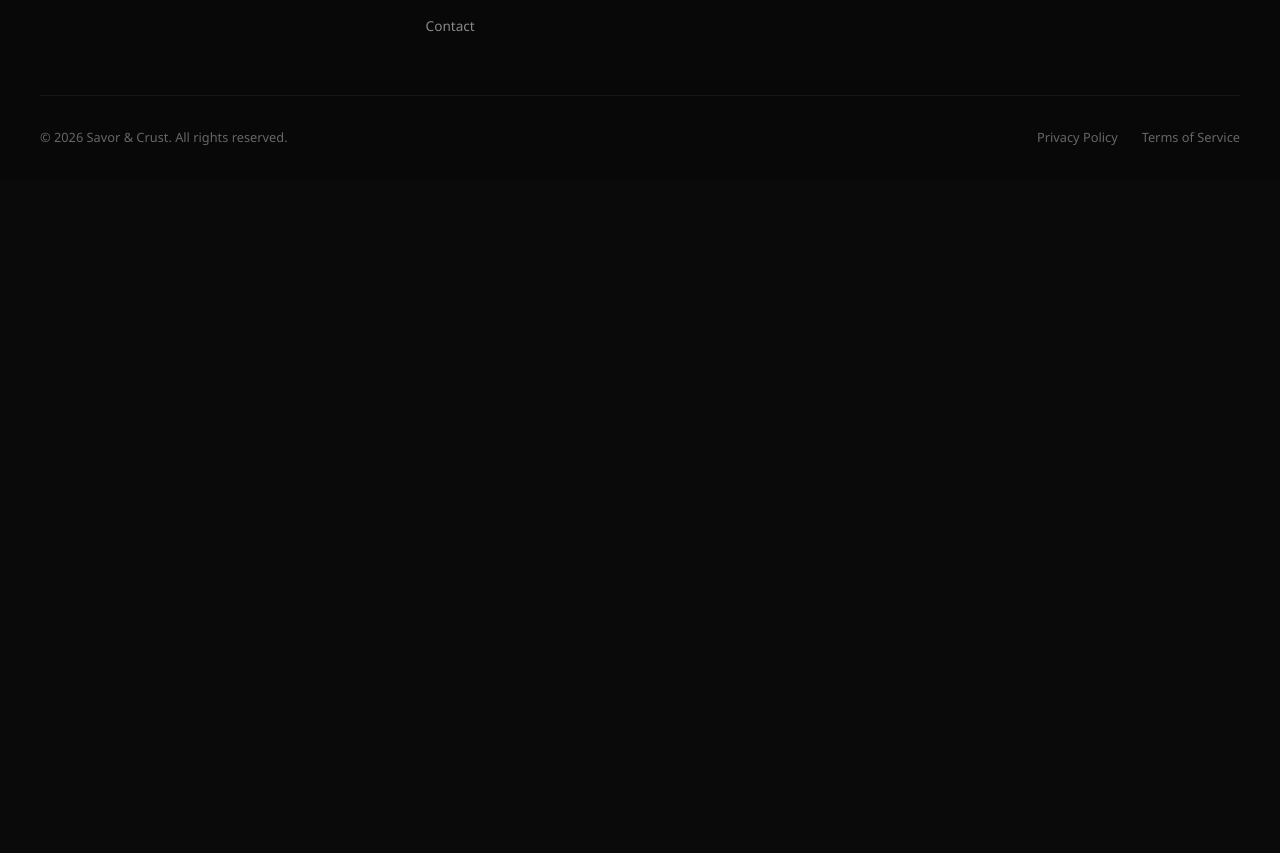
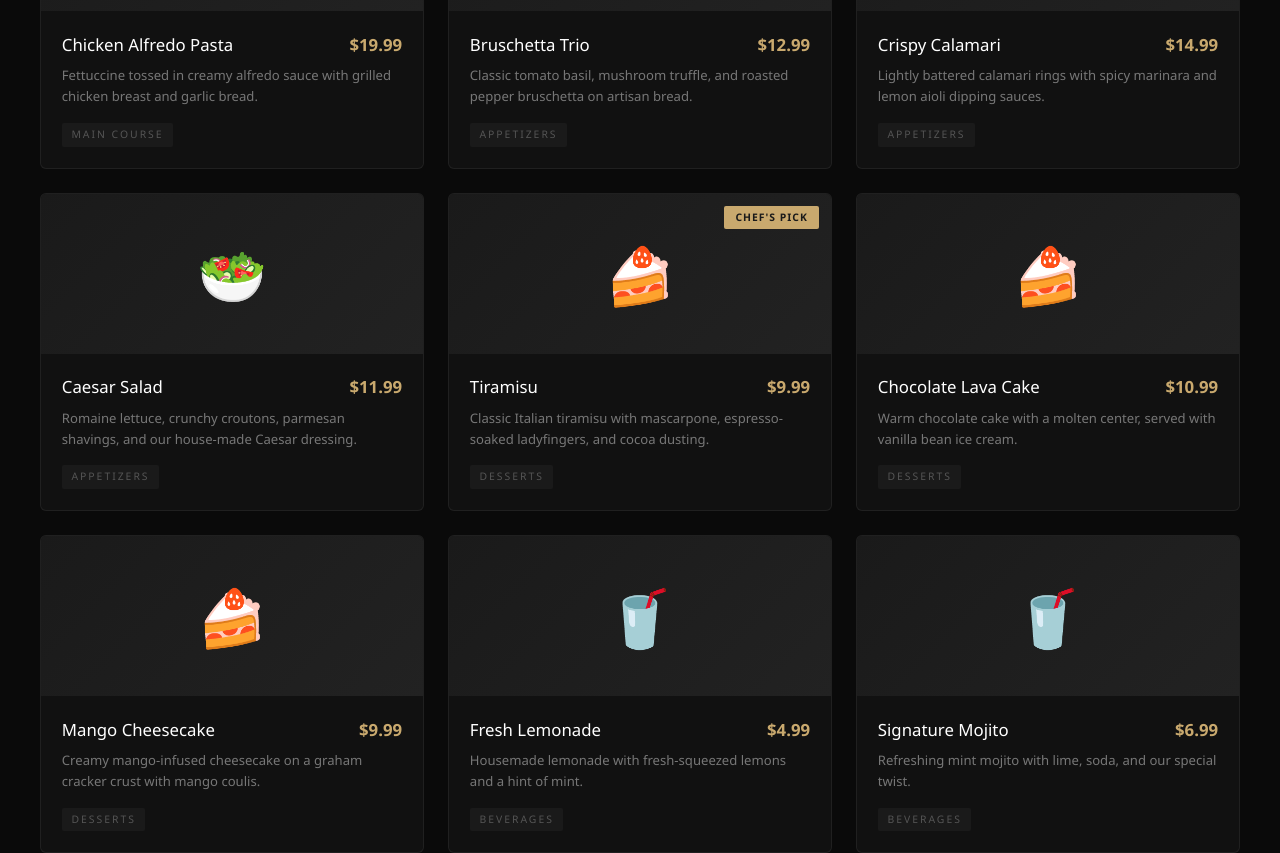
Before and after one commit to maq2008/SAVOR-AND-CRUST-RESTAURANT, a React (Vite) app in the folder frontend/: page /menu in a window 1280 px wide. Shown: the part 1042-1895 px from the top of the page. Before the commit the page ends 1221 px from the top, so only its background shows below. Built offline with nearby package versions, Linux system fonts and the light colour scheme; no server answers; a web font is replaced by a local one.

Commit message:
Add GitHub Pages deployment setup
- Convert menu items to static data (no backend required)
- Add _redirects for SPA routing
- Configure vite base path for GitHub Pages
- Add GitHub Actions workflow for auto-deploy
- Update BookPage to work without API

Live demo ready for GitHub Pages!

```diff
--- /dev/null
+++ b/frontend/src/data/menuData.js
@@ -0,0 +1,110 @@
+export const menuItems = [
+  {
+    id: 1,
+    name: 'Grilled Salmon',
+    description: 'Fresh Atlantic salmon with lemon butter sauce, served with seasonal vegetables and herbed rice.',
+    price: 28.99,
+    category: 'main_course',
+    emoji: '🥩',
+    is_special: true,
+  },
+  {
+    id: 2,
+    name: 'Beef Tenderloin Steak',
+    description: 'Prime-cut tenderloin cooked to perfection with truffle mash and red wine jus.',
+    price: 34.99,
+    category: 'main_course',
+    emoji: '🥩',
+    is_special: true,
+  },
+  {
+    id: 3,
+    name: 'Truffle Mushroom Risotto',
+    description: 'Creamy arborio rice with wild mushrooms, truffle oil, and parmesan.',
+    price: 22.99,
+    category: 'main_course',
+    emoji: '🥩',
+    is_special: false,
+  },
+  {
+    id: 4,
+    name: 'Chicken Alfredo Pasta',
+    description: 'Fettuccine tossed in creamy alfredo sauce with grilled chicken breast and garlic bread.',
+    price: 19.99,
+    category: 'main_course',
+    emoji: '🥩',
+    is_special: false,
+  },
+  {
+    id: 5,
+    name: 'Bruschetta Trio',
+    description: 'Classic tomato basil, mushroom truffle, and roasted pepper bruschetta on artisan bread.',
+    price: 12.99,
+    category: 'appetizers',
+    emoji: '🥗',
+    is_special: false,
+  },
+  {
+    id: 6,
+    name: 'Crispy Calamari',
+    description: 'Lightly battered calamari rings with spicy marinara and lemon aioli dipping sauces.',
+    price: 14.99,
+    category: 'appetizers',
+    emoji: '🥗',
+    is_special: false,
+  },
+  {
+    id: 7,
+    name: 'Caesar Salad',
+    description: 'Romaine lettuce, crunchy croutons, parmesan shavings, and our house-made Caesar dressing.',
+    price: 11.99,
+    category: 'appetizers',
+    emoji: '🥗',
+    is_special: false,
+  },
+  {
+    id: 8,
+    name: 'Tiramisu',
+    description: "Classic Italian tiramisu with mascarpone, espresso-soaked ladyfingers, and cocoa dusting.",
+    price: 9.99,
+    category: 'desserts',
+    emoji: '🍰',
+    is_special: true,
+  },
+  {
+    id: 9,
+    name: 'Chocolate Lava Cake',
+    description: 'Warm chocolate cake with a molten center, served with vanilla bean ice cream.',
+    price: 10.99,
+    category: 'desserts',
+    emoji: '🍰',
+    is_special: false,
+  },
+  {
+    id: 10,
+    name: 'Mango Cheesecake',
+    description: 'Creamy mango-infused cheesecake on a graham cracker crust with mango coulis.',
+    price: 9.99,
+    category: 'desserts',
+    emoji: '🍰',
+    is_special: false,
+  },
+  {
+    id: 11,
+    name: 'Fresh Lemonade',
+    description: 'Housemade lemonade with fresh-squeezed lemons and a hint of mint.',
+    price: 4.99,
+    category: 'beverages',
+    emoji: '🥤',
+    is_special: false,
+  },
+  {
+    id: 12,
+    name: 'Signature Mojito',
+    description: 'Refreshing mint mojito with lime, soda, and our special twist.',
+    price: 6.99,
+    category: 'beverages',
+    emoji: '🥤',
+    is_special: false,
+  },
+];
--- a/frontend/src/pages/BookPage.jsx
+++ b/frontend/src/pages/BookPage.jsx
@@ -22,19 +22,10 @@ export default function BookPage() {
   const handleSubmit = async (e) => {
     e.preventDefault();
     setLoading(true);
-    try {
-      await fetch('/api/reservations/', {
-        method: 'POST',
-        headers: { 'Content-Type': 'application/json' },
-        body: JSON.stringify({
-          ...form,
-          guests: parseInt(form.guests),
-        }),
-      });
-    } catch {
-    }
-    setSubmitted(true);
-    setLoading(false);
+    setTimeout(() => {
+      setSubmitted(true);
+      setLoading(false);
+    }, 1500);
   };
 
   return (
--- a/frontend/src/pages/MenuPage.jsx
+++ b/frontend/src/pages/MenuPage.jsx
@@ -1,6 +1,7 @@
-import { useState, useEffect } from 'react';
+import { useState } from 'react';
 import { motion, AnimatePresence } from 'framer-motion';
 import ScrollReveal from '../components/ScrollReveal';
+import { menuItems } from '../data/menuData';
 import './MenuPage.css';
 
 const categories = [
@@ -11,34 +12,10 @@ const categories = [
   { key: 'beverages', label: 'Beverages' },
 ];
 
-const foodEmojis = {
-  appetizers: '🥗',
-  main_course: '🥩',
-  desserts: '🍰',
-  beverages: '🥤',
-  default: '🍽️',
-};
+export default function MenuPage() {
+  const [activeTab, setActiveTab] = useState('all');
 
-export default function MenuPage() {
-  const [items, setItems] = useState([]);
-  const [activeTab, setActiveTab] = useState('all');
-  const [loading, setLoading] = useState(true);
-
-  useEffect(() => {
-    fetch('/api/menu-items/')
-      .then((r) => r.json())
-      .then((data) => {
-        const mapped = (Array.isArray(data) ? data : data.results || []).map((item) => ({
-          ...item,
-          emoji: foodEmojis[item.category] || foodEmojis.default,
-        }));
-        setItems(mapped);
-        setLoading(false);
-      })
-      .catch(() => setLoading(false));
-  }, []);
-
-  const filtered = activeTab === 'all' ? items : items.filter((i) => i.category === activeTab);
+  const filtered = activeTab === 'all' ? menuItems : menuItems.filter((i) => i.category === activeTab);
 
   const itemVariants = {
     hidden: { opacity: 0, y: 30 },
@@ -90,15 +67,6 @@ export default function MenuPage() {
             </div>
           </ScrollReveal>
 
-          {loading ? (
-            <div className="menu-loading">
-              <motion.div
-                className="spinner"
-                animate={{ rotate: 360 }}
-                transition={{ repeat: Infinity, duration: 1, ease: 'linear' }}
-              />
-            </div>
-          ) : (
           <motion.div className="menu-grid" layout>
             <AnimatePresence mode="wait">
               {filtered.map((item, i) => (
@@ -133,9 +101,8 @@ export default function MenuPage() {
               ))}
             </AnimatePresence>
           </motion.div>
-          )}
 
-          {!loading && filtered.length === 0 && (
+          {filtered.length === 0 && (
             <div className="menu-empty">
               <p>No items found in this category.</p>
             </div>
--- a/frontend/vite.config.js
+++ b/frontend/vite.config.js
@@ -3,13 +3,8 @@ import react from '@vitejs/plugin-react'
 
 export default defineConfig({
   plugins: [react()],
+  base: '/SAVOUR-AND-CRUST-RESTAURENT-SITE/',
   server: {
     port: 5173,
-    proxy: {
-      '/api': {
-        target: 'http://127.0.0.1:8000',
-        changeOrigin: true,
-      },
-    },
   },
 })
```
Also changed, not shown: 1 other file (tests, documents, lock files or other folders). Lines whose indentation alone changed are shown as unchanged.
